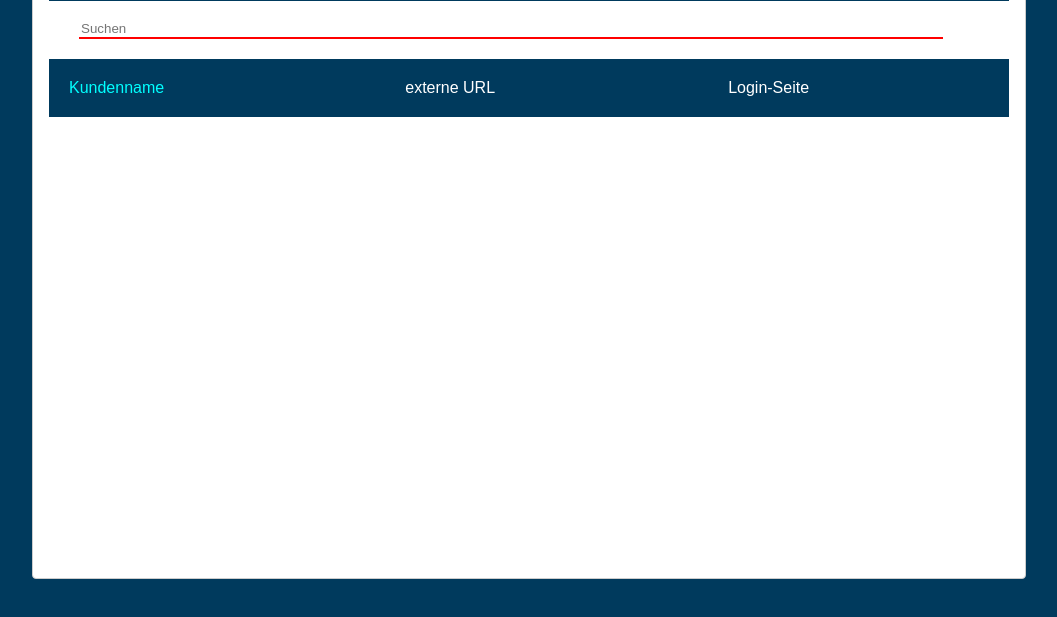
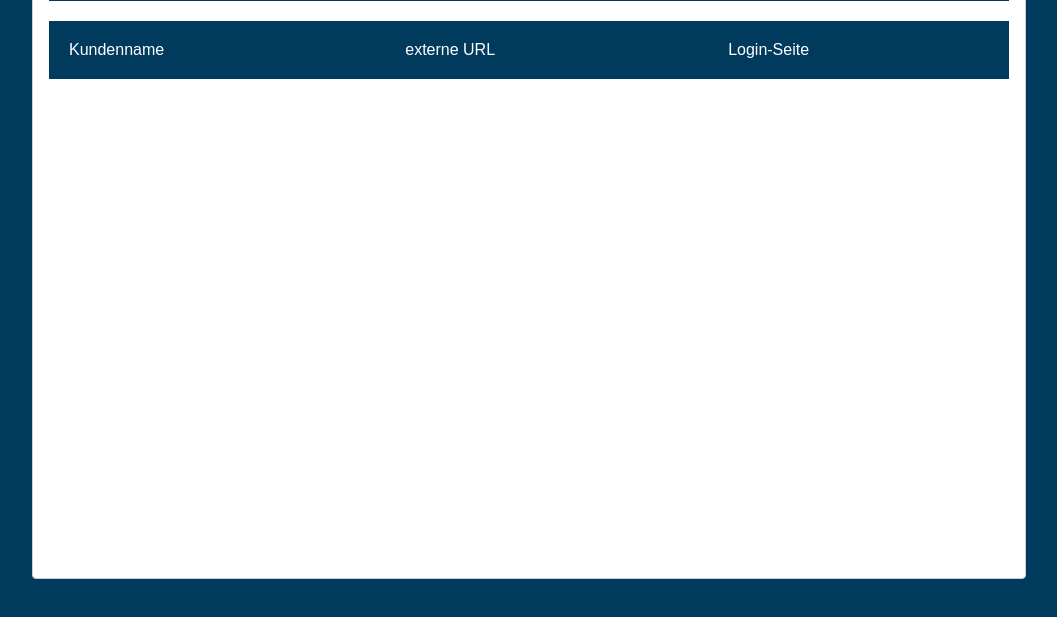
Before and after one commit to AnnaKazulak/recruiting-hack-anna-js, a website with bundled scripts: page index.html in a window 1280 px wide. Shown: the part 87-704 px from the top of the page, without its empty margins (111-1168 px from the left). Built offline with nearby package versions, Linux system fonts and the light colour scheme.

Commit message:
Finished

```diff
--- a/index.html
+++ b/index.html
@@ -11,12 +11,13 @@
   <body>
     <div class="container">
       <h1>Systemübersicht</h1>
-      <input
+      <!-- <input
         type="text"
         id="search-input"
         class="form-control"
         placeholder="Suchen"
-      />
+      /> -->
+      <!-- tabelle wird dynamisch mit JS manipuliert -->
       <table>
         <thead>
           <tr>
--- a/index.js
+++ b/index.js
@@ -1,5 +1,5 @@
 import jsonData from "./kunden.json";
-
+// Zugriff auf HTML Elemente
 const customerName = document.querySelector(".customerName");
 const tableBody = document.getElementById("tableData");
 // let sortDirection = false;
@@ -7,7 +7,7 @@ const tableBody = document.getElementById("tableData");
 window.addEventListener("DOMContentLoaded", () => {
   loadTableData(jsonData);
 });
-
+// manipulieren die Tabelle
 function loadTableData(customerData) {
   let dataHtml = "";
 
@@ -25,9 +25,7 @@ function loadTableData(customerData) {
 
 customerName.addEventListener("click", function () {
   tableBody.innerHTML = "";
-  // let column = this.dataset.column;
   let order = this.dataset.order;
-  // let order = $(this).data("order");
   console.log("order was clickt", order);
 
   if (order === "desc") {
--- a/index_notizen.js
+++ b/index_notizen.js
@@ -1,7 +1,7 @@
 import jsonData from "./kunden.json";
 
 // Parcel umożliwia importy tak jak Vuejs :) :)
-//ale co po kolei trzeba zrobic? bo sie pogubilam
+//ale co po kolei trzeba zrobic?
 
 /* Oto przepis na importowanie plików z osobnego pliku .js (bez serwera):
   1. Pobierz parcel (albo jakikolwiek serwer - możesz też napisać własny)
--- a/style.css
+++ b/style.css
@@ -24,7 +24,7 @@ input:focus {
   outline: none;
 }
 
-.form-control {
+/* .form-control {
   position: relative;
   left: 30px;
   display: inline-block;
@@ -34,7 +34,7 @@ input:focus {
   border: none;
   border-bottom: 2px solid red;
   box-sizing: border-box;
-}
+} */
 
 table {
   border-collapse: collapse;
@@ -70,5 +70,5 @@ table th {
 
 .customerName {
   cursor: pointer;
-  color: aqua;
+  /* color: aqua; */
 }
```
Also changed, not shown: dist/index.html, 3 other files.
